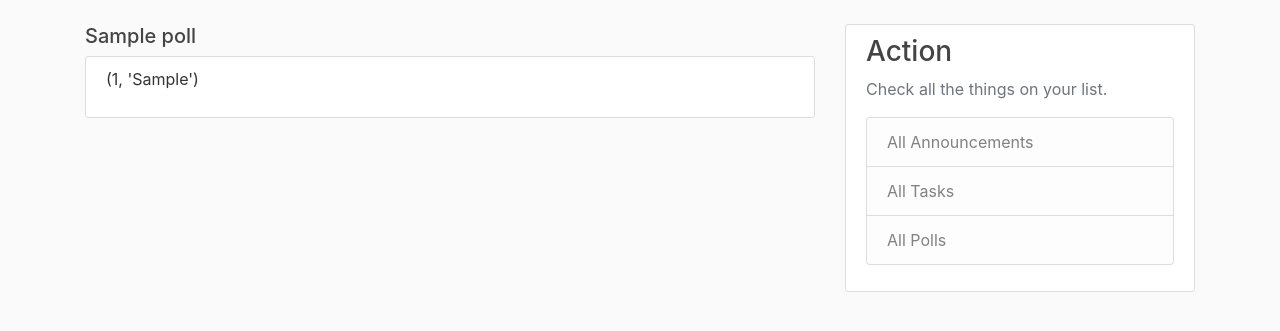
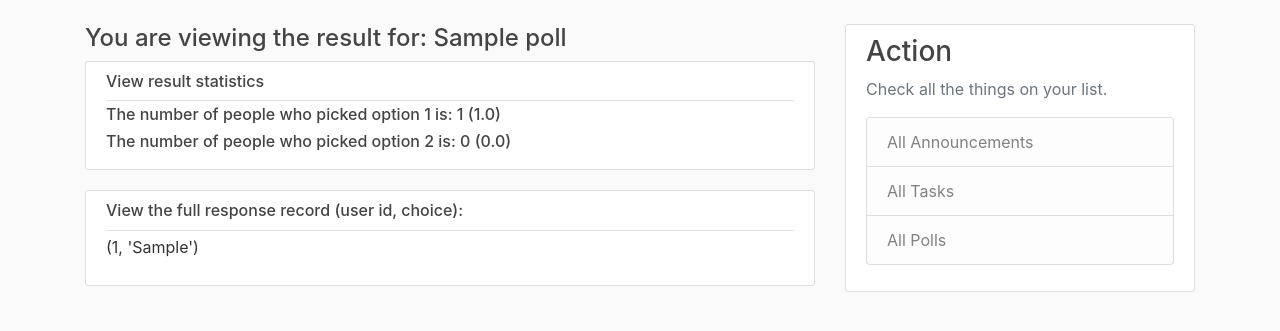
Before and after one commit to joezuoyc/CS316_F20_Team8, a Flask app: page /polls/1/result in a window 1280 px wide. Shown: the part 56-387 px from the top of the page. Run offline with Flask 2, Linux system fonts and the light colour scheme; a user stored in the database is signed in; tables that the repository leaves empty hold one stand-in row (values such as "Sample post"); some libraries are stand-ins or nearby versions.

Commit message:
added poll result features

```diff
--- a/scheduler_code/scheduler/forms.py
+++ b/scheduler_code/scheduler/forms.py
@@ -1,7 +1,7 @@
 from flask_wtf import FlaskForm
 from flask_wtf.file import FileField, FileAllowed
 from flask_login import current_user
-from wtforms import widgets, StringField, PasswordField, SubmitField, BooleanField, TextAreaField, SelectField,SelectMultipleField, RadioField
+from wtforms import widgets, StringField, PasswordField, SubmitField, BooleanField, TextAreaField, SelectField,SelectMultipleField, RadioField, IntegerField
 from wtforms.validators import DataRequired, Length, Email, EqualTo
 import email_validator
 from scheduler.models import User
@@ -121,3 +121,6 @@ class PollResponseForm(FlaskForm):
 
 class PollResultForm(FlaskForm):
 	title = StringField('Title of the poll', validators = [DataRequired()])
+	question = StringField('Question for the poll', validators = [DataRequired()])
+	option1_count = IntegerField(0)
+	option2_count = IntegerField(0)
--- a/scheduler_code/scheduler/routes.py
+++ b/scheduler_code/scheduler/routes.py
@@ -353,7 +353,7 @@ def poll(poll_id):
 	if completed:
 		result_form = PollResultForm(title=poll.title)
 		flash("You have submmitted to this poll already.", 'warning')
-		return render_template('poll.html', poll = poll, form = result_form, poll_id=poll_id, completed = True)
+		return redirect(url_for('poll_result', poll_id = poll.id))
 
 	form = PollResponseForm(title=poll.title, question=poll.question)
 	option1 = poll.option1
@@ -381,10 +381,18 @@ def poll(poll_id):
 @login_required
 def poll_result(poll_id):
 	poll = Poll.query.get_or_404(poll_id)
-	#form = PollResultForm(title=poll.title)
+	#form = PollResultForm(title=poll.title,question=poll.question,option1_count=0,option2_count=0)
+	count_op1 = 0
+	count_op2 = 0
 	poll_ids = db.session.query(Poll_response.poll_id).filter(Poll_response.poll_id == poll_id)
 	poll_results = Poll_response.query.filter(Poll_response.poll_id.in_(poll_ids))
-	return render_template('poll_result.html', poll=poll, poll_results=poll_results)
+	for poll_result in poll_results:
+		if poll_result.choice == poll.option1:
+			count_op1 +=1
+		elif poll_result.choice == poll.option2:
+			count_op2 +=1
+	percentage_op1 = count_op1/(count_op1+count_op2)
+	return render_template('poll_result.html', poll=poll, poll_results=poll_results, count_op2=count_op2, count_op1=count_op1,percentage_op1=percentage_op1)
 
 
 
--- a/scheduler_code/scheduler/templates/poll_result.html
+++ b/scheduler_code/scheduler/templates/poll_result.html
@@ -2,11 +2,23 @@
 
 {% block content %}
 
-<h5><a class="article-title">{{ poll.title }}</a></h5>
+<h4><a class="article-title">You are viewing the result for: {{ poll.title }}</a></h4>
+<article class="media content-section">
+    <div class="media-body">
+    	<div class="article-metadata">
+    		<h6><a class="article-title">View result statistics</a></h6>
+    	</div>
+			<h6><a class="article-title">The number of people who picked option 1 is: {{count_op1}} ({{ percentage_op1}})</a></h6>
+			<h6><a class="article-title">The number of people who picked option 2 is: {{count_op2}} ({{1-percentage_op1}})</a></h6>
+	</div>
+</article>
 
 {% for poll_result in poll_results %}
         <article class="media content-section">
           <div class="media-body">
+          	<div class="article-metadata">
+          	<h6><a class="article-title">View the full response record (user id, choice):</a></h6>
+          	</div>
             <p class="article-content">{{ poll_result.recipient, poll_result.choice }}</p>
           </div>
         </article>
```
